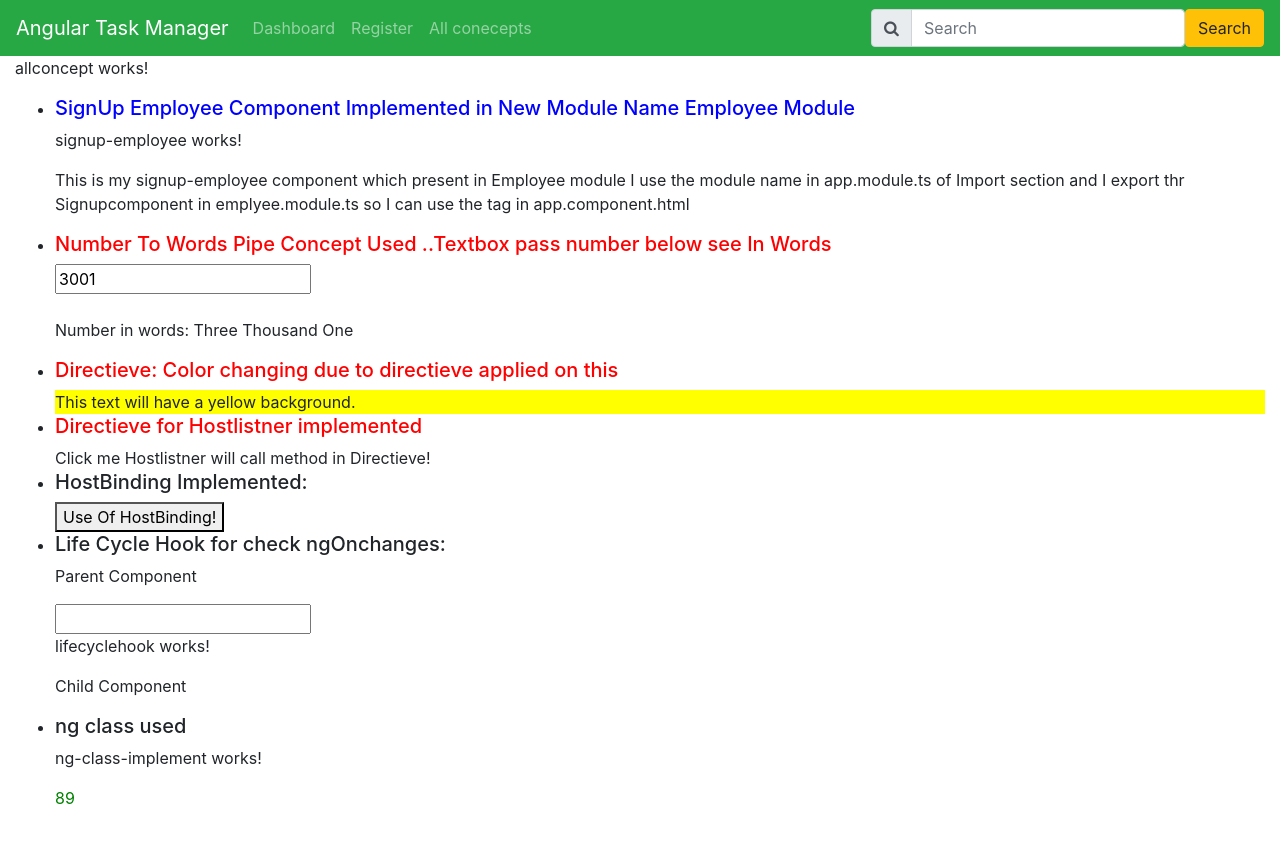
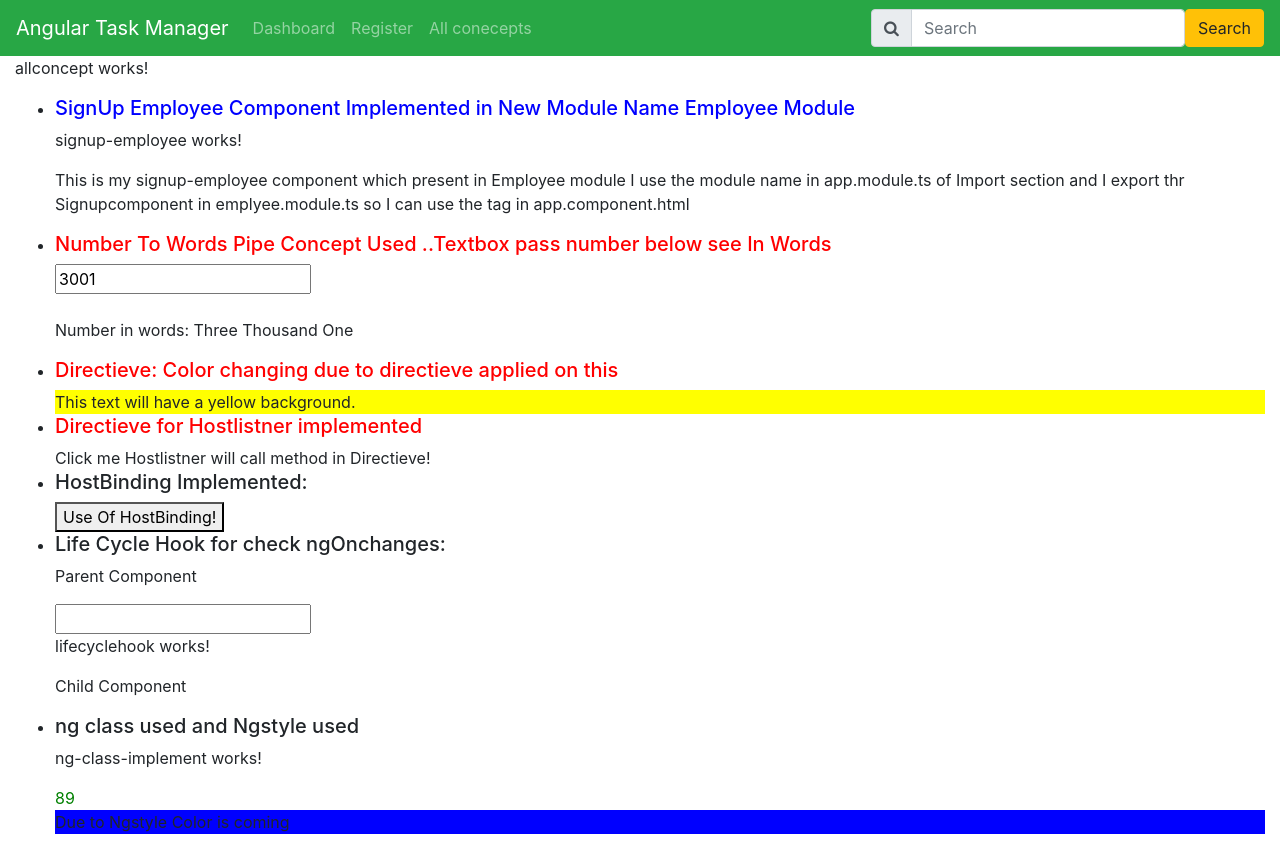
Before and after one commit to kamallochanpradhan/deployMyAngularFrontend, an Angular app: page /allconcept in a window 1280 px wide. Before the commit the page ends 826 px from the top, so only its background shows below. Built offline with nearby package versions, Linux system fonts and the light colour scheme.

Commit message:
Ngstyle Implemented

```diff
--- a/src/app/allconcept/allconcept.component.html
+++ b/src/app/allconcept/allconcept.component.html
@@ -35,7 +35,7 @@
     </li>
 
     <li>
-        <h5>ng class used</h5>
+        <h5>ng class used and Ngstyle used</h5>
         <app-ng-class-implement></app-ng-class-implement>
     </li>
  </ul>
--- a/src/app/ng-class-implement/ng-class-implement.component.html
+++ b/src/app/ng-class-implement/ng-class-implement.component.html
@@ -4,3 +4,5 @@
 <input type="text" id="username" name="username" [(ngModel)]="txtInput"> -->
 
 <div [ngClass]="myclass">{{marks}}</div>
+
+<div [ngStyle]="{backgroundColor:odd % 2!==0? 'yellow':'blue'}">Due to Ngstyle Color is coming</div>
--- a/src/app/ng-class-implement/ng-class-implement.component.ts
+++ b/src/app/ng-class-implement/ng-class-implement.component.ts
@@ -10,6 +10,7 @@ export class NgClassImplementComponent
 
   marks:string="89";
   myclass:string="";
+  odd:number=12;
 
   constructor()
   {
```
